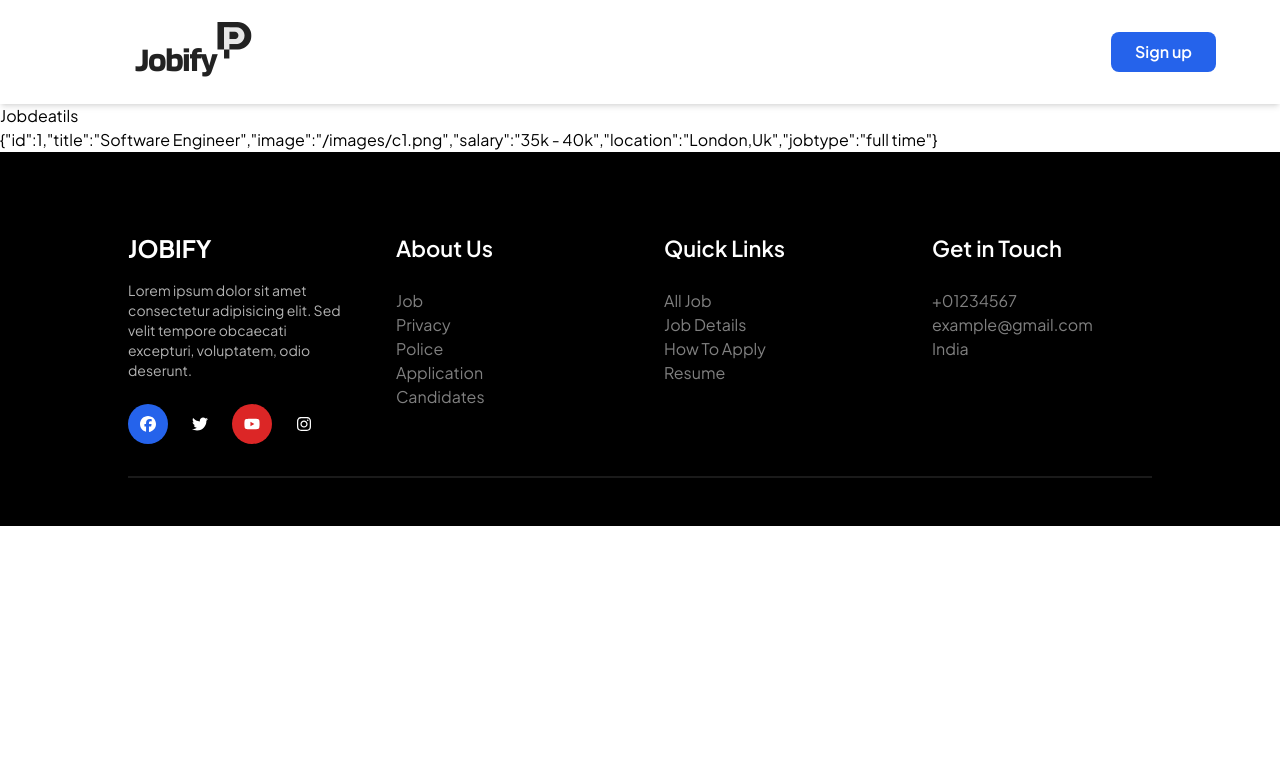
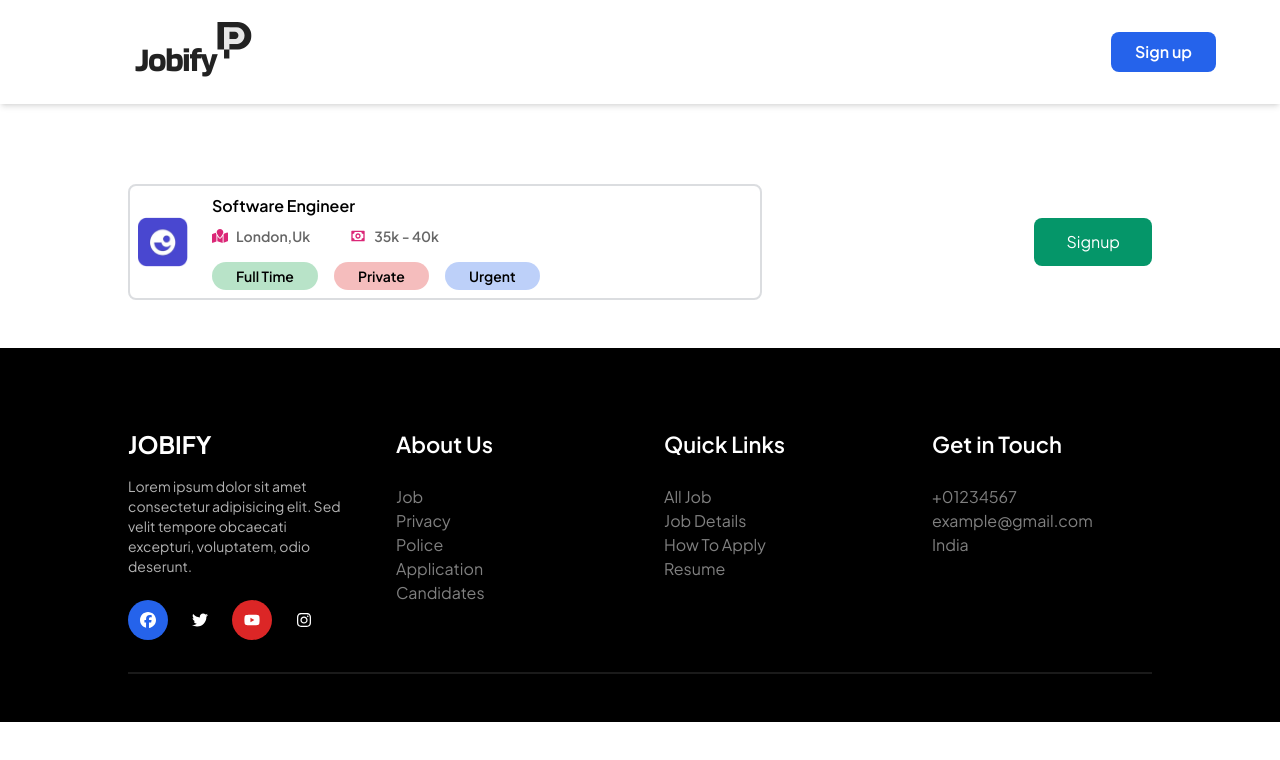
Before and after one commit to muhammadshakkeerp/Job-portal, a Next.js app: page /job/jobDetails/1 in a window 1280 px wide. Shown: the top 760 px of the page. Built offline with nearby package versions, Linux system fonts and the light colour scheme; no server answers.

Commit message:
session added successfully

```diff
--- a/app/job/jobDetails/[id]/page.tsx
+++ b/app/job/jobDetails/[id]/page.tsx
@@ -1,15 +1,25 @@
+import { authOptions } from '@/Auth'
 import JobData from '@/data'
+import { ApplyButton, JobCard } from '@/paths'
+import { getServerSession } from 'next-auth'
+import Link from 'next/link'
 import React from 'react'
 
-const JobDeatils = ({ params }: { params: { id: string } }) => {
+const JobDeatils = async ({ params }: { params: { id: string } }) => {
   const getJobDetail = JobData?.find((job) => job.id.toString() === params.id)
-  console.log(getJobDetail)
+
+  const session = await getServerSession(authOptions)
+
   return (
-    <div>
-
-      <div>Jobdeatils</div>
-      <div>
-        {JSON.stringify(getJobDetail)}
+    <div className='mt-20 mb-12'>
+      <div className='block sm:flex items-center justify-between w-[80%] mx-auto'>
+        <div className='flex-[0.7]'>
+          {getJobDetail && <JobCard job={getJobDetail} />}
+        </div>
+        {session && <ApplyButton />}
+        {!session && <Link href={'/signup'}>
+          <button type='button' className='px-8 py-3 bg-emerald-600 rounded-lg text-white'>Signup</button>
+        </Link>}
       </div>
     </div>
   )
--- /dev/null
+++ b/components/Helpers/ApplyButton.tsx
@@ -0,0 +1,9 @@
+import React from 'react'
+
+export const ApplyButton = () => {
+  return (
+    <div>
+        <button type='button' className='px-10 py-3 bg-blue-600 text-white font-semibold transition-all duration-300 hover:bg-blue-800 hover:scale-105'>Apply Now</button>
+    </div>
+  )
+}
--- a/paths.ts
+++ b/paths.ts
@@ -11,6 +11,7 @@ import Nav from "./components/Home/Nav";
 import { JobCategoryCard } from "./components/Helpers/JobCategoryCard";
 import { JobCard } from "./components/Helpers/JobCard";
 import { ScrollToTop } from "./components/Helpers/ScrollToTop";
+import { ApplyButton } from "./components/Helpers/ApplyButton";
 
 export {
   Nav,
@@ -21,6 +22,7 @@ export {
   User,
   Hero,
   Heading,
+  ApplyButton,
   JobCategoryCard,
   FeatureJobs,
   ScrollToTop,
```
